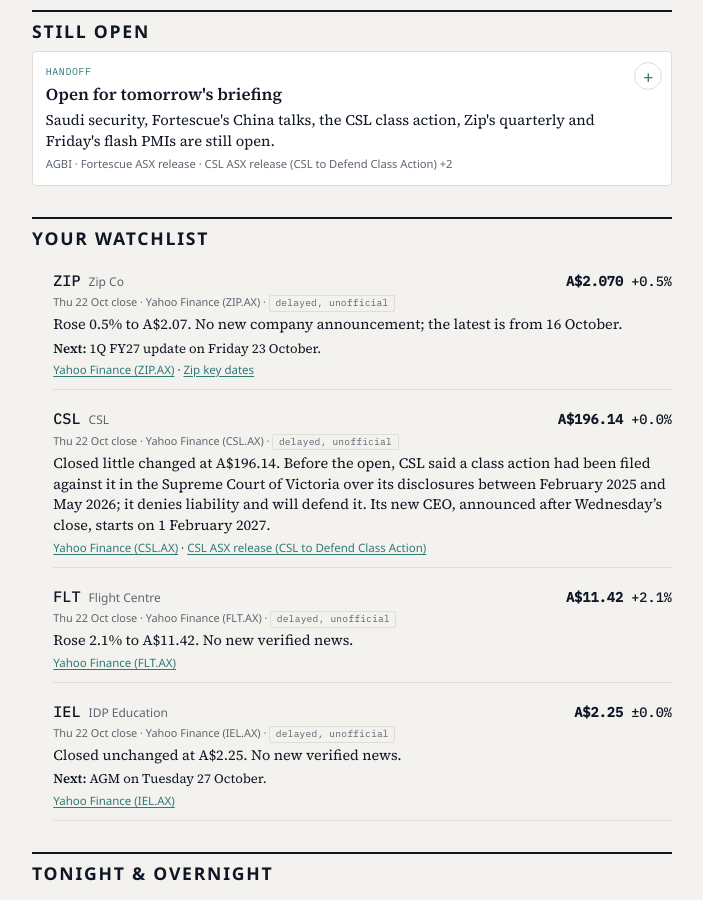
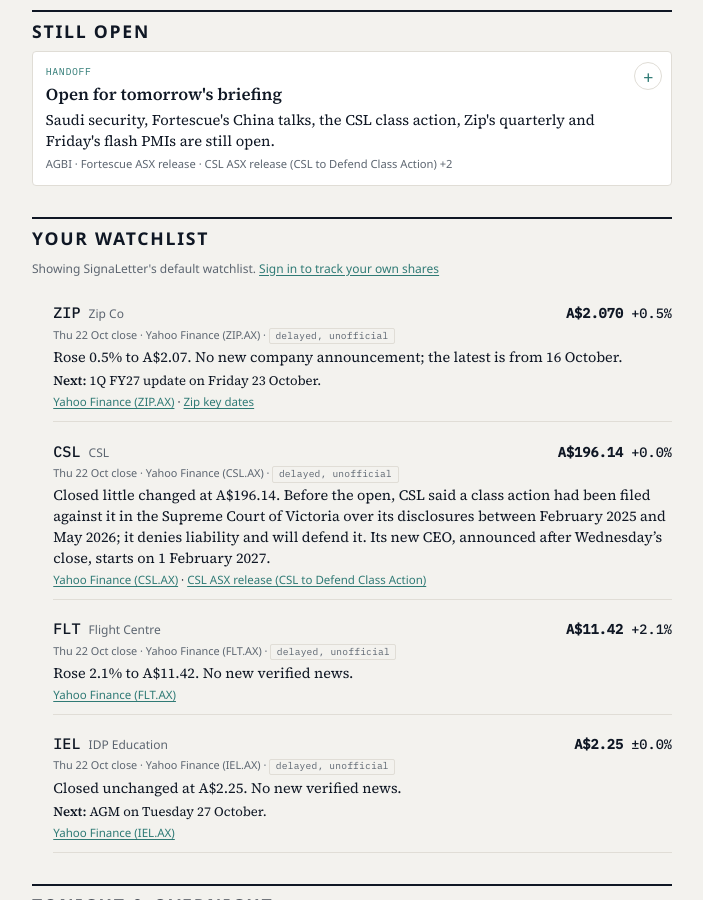
Before and after one commit to nick-nguyen-ai/newsletter.si, a Jekyll site: the page built from markets.md, in a window 1280 px wide and 900 px high, scrolled down 3803 px. Shown: the whole window, without its empty margins (52-755 px from the left). Built offline with Jekyll 4.4.1, drawn with Linux system fonts in a browser that asks for light colours.

Commit message:
Wire deployed Worker (KV id, name) and set watchlist_api

```diff
--- a/_config.yml
+++ b/_config.yml
@@ -16,7 +16,7 @@
 
 # "My shares" (per-reader watchlist). Leave unset until the Cloudflare Worker is deployed:
 # while unset, no sign-in link, script or styles are added and pages render as before.
-# watchlist_api: https://signaletter-api.<your-subdomain>.workers.dev
+watchlist_api: https://signaletter-watchlist.signaletter.workers.dev
 
 # GitHub Pages–supported plugins only
 plugins:
--- a/worker/wrangler.toml
+++ b/worker/wrangler.toml
@@ -1,6 +1,6 @@
 # SignaLetter "My shares" + email signup API (Cloudflare Worker).
 # Setup: see worker/README.md. Nothing here is secret.
-name = "signaletter-api"
+name = "signaletter-watchlist"
 main = "src/index.js"
 compatibility_date = "2026-05-01"
 workers_dev = true
@@ -18,4 +18,4 @@
 # Create with: npx wrangler kv namespace create WATCHLIST  (paste the id below)
 [[kv_namespaces]]
 binding = "WATCHLIST"
-id = "REPLACE_WITH_KV_NAMESPACE_ID"
+id = "876368f5ce534736bcbc18e05721842f"
```
